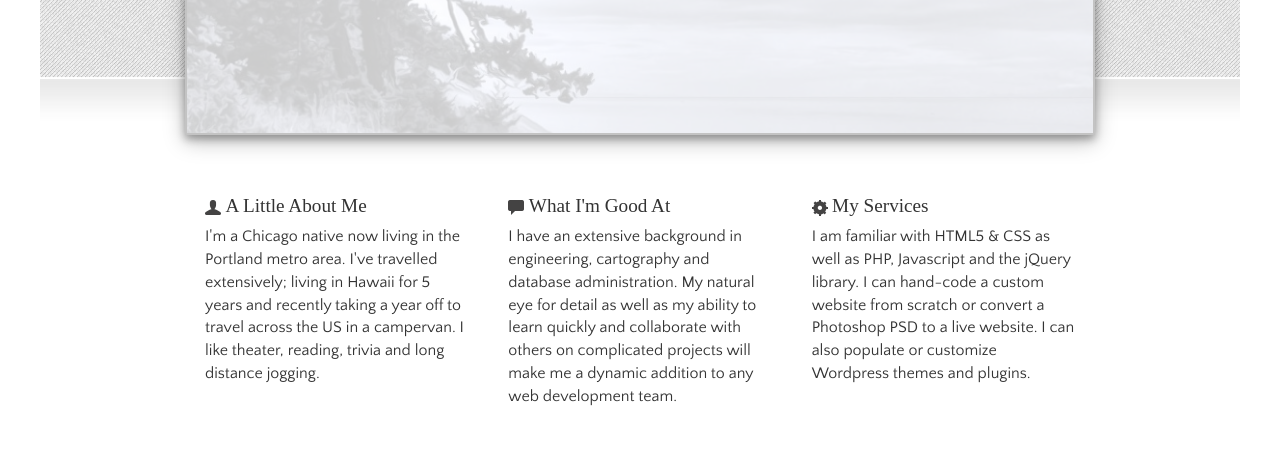
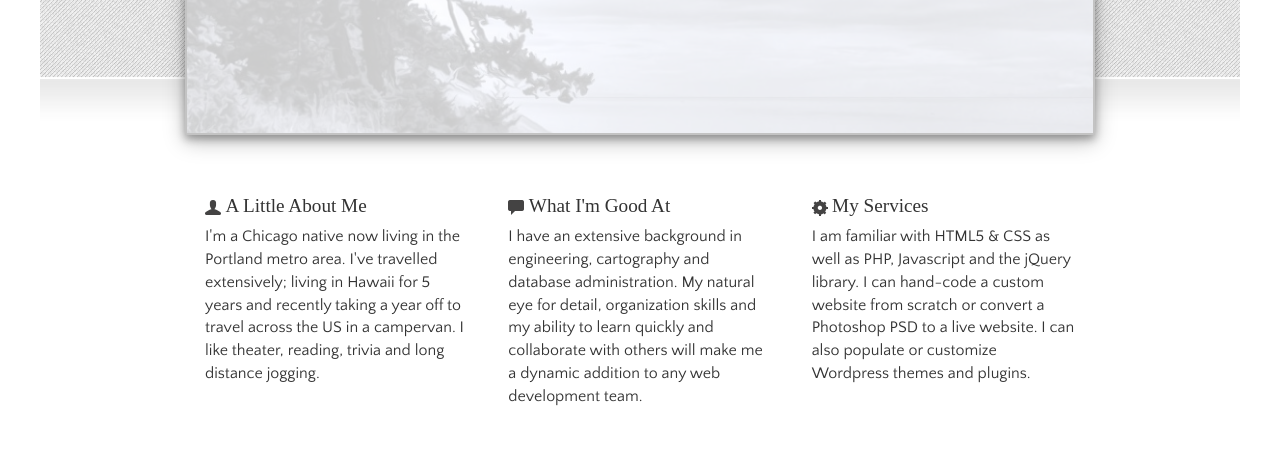
Before and after one commit to Orchid18/stormcoastdesign-portfolio, a plain HTML site: page index.htm in a window 1280 px wide. Shown: the part 314-790 px from the top of the page. Drawn offline with nearby package versions, Linux system fonts and the light colour scheme; a web font is replaced by a local one.

Commit message:
minor change to writeup

```diff
--- a/index.htm
+++ b/index.htm
@@ -64,7 +64,7 @@
           <li><img src = "img/chat-bubble.png" alt = "chat icon"></li>
           <li><h3>What I'm Good At</h3></li>
         </ul>
-        <p>I have an extensive background in engineering, cartography and database administration.  My natural eye for detail as well as my ability to learn quickly and collaborate with others on complicated projects will make me a dynamic addition to any web development team.  </p>
+        <p>I have an extensive background in engineering, cartography and database administration.  My natural eye for detail, organization skills and my ability to learn quickly and collaborate with others will make me a dynamic addition to any web development team.</p>
       </div>
       <div class = "about-item clearfix">
         <ul class= "about-intro">
```
